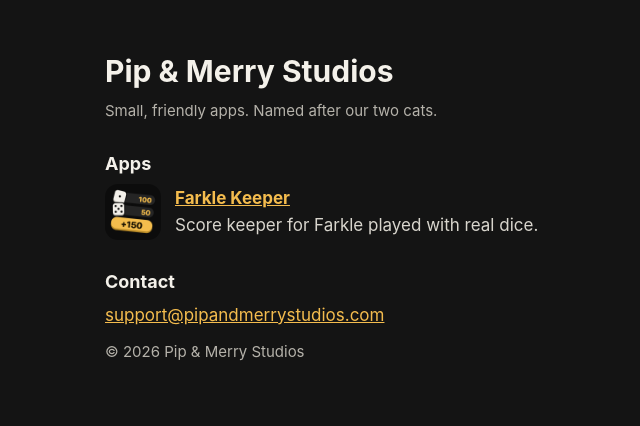
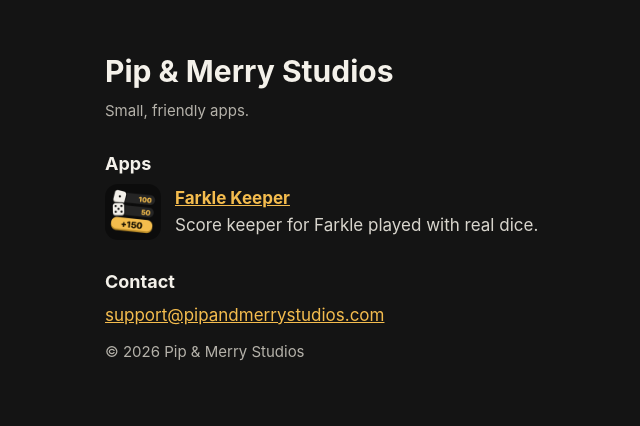
Before and after one commit to Pip-and-Merry-Studios/Pip-and-Merry-Studios.github.io, a plain HTML site: page index.html in a window 1280 px wide. Shown: the whole page, without its empty margins (215-855 px from the left). Drawn offline with Linux system fonts and the light colour scheme.

Commit message:
Home: drop the cats line
Co-Authored-By: Claude Fable 5.2 <noreply@anthropic.com>

```diff
--- a/index.html
+++ b/index.html
@@ -17,7 +17,7 @@ a{color:#F4BC4E}
 <body>
 <main>
 <h1>Pip &amp; Merry Studios</h1>
-<p class="meta">Small, friendly apps. Named after our two cats.</p>
+<p class="meta">Small, friendly apps.</p>
 <h2>Apps</h2>
 <p style="display:flex;gap:14px;align-items:center"><img src="farkle-keeper/icon.png" alt="" width="56" height="56" style="border-radius:13px">
 <span><a href="farkle-keeper/"><b>Farkle Keeper</b></a><br>Score keeper for Farkle played with real dice.</span></p>
```
